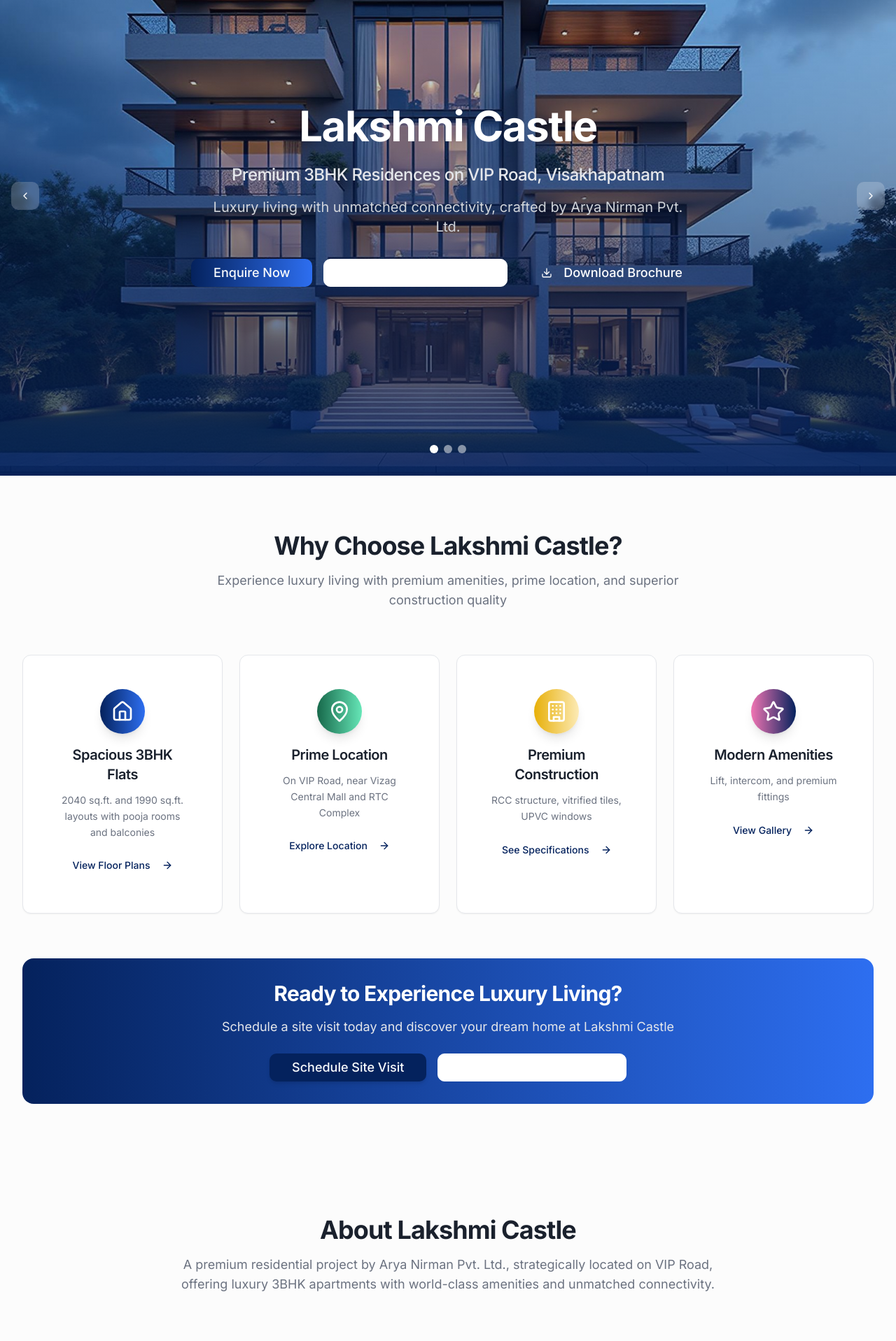
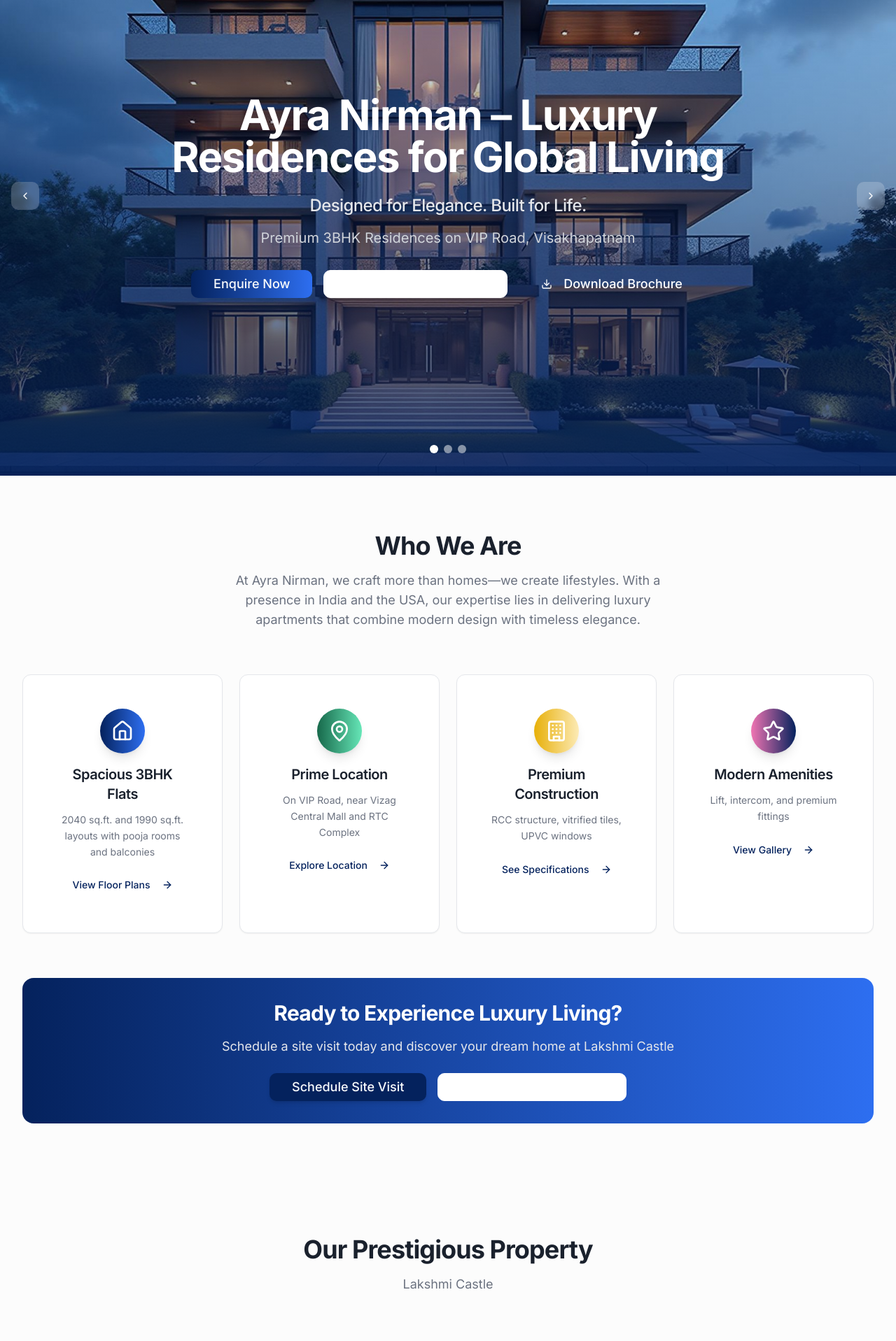
Before and after one commit to khyathi2808/lakshmi-castle-showcase, a React (Vite) app: page / in a window 1280 px wide. Shown: the part 120-2037 px from the top of the page at 70% size. Built offline with nearby package versions, Linux system fonts and the light colour scheme.

Commit message:
Refactor: Update website content and styling

```diff
--- a/src/components/AboutSection.tsx
+++ b/src/components/AboutSection.tsx
@@ -46,11 +46,10 @@ const AboutSection = () => {
         {/* Header */}
         <div className="text-center mb-16">
           <h2 className="text-3xl md:text-4xl font-bold text-foreground mb-4">
-            About Lakshmi Castle
+            Our Prestigious Property
           </h2>
           <p className="text-lg text-muted-foreground max-w-3xl mx-auto">
-            A premium residential project by Arya Nirman Pvt. Ltd., strategically located on VIP Road,
-            offering luxury 3BHK apartments with world-class amenities and unmatched connectivity.
+            Lakshmi Castle
           </p>
         </div>
 
--- a/src/components/ContactSection.tsx
+++ b/src/components/ContactSection.tsx
@@ -155,31 +155,6 @@ const ContactSection = () => {
               </Button>
             </div>
 
-            {/* Developer Information */}
-            <Card className="card-premium mt-8">
-              <CardHeader>
-                <CardTitle className="text-lg">Developer Details</CardTitle>
-              </CardHeader>
-              <CardContent>
-                <div className="space-y-3 text-sm">
-                  <div>
-                    <h5 className="font-semibold text-foreground">Ayra Nirman Private Limited</h5>
-                    <p className="text-muted-foreground">
-                      Crafting luxury residences for global living. With operations in India and USA, we combine modern design with timeless elegance.
-                    </p>
-                    <p className="text-muted-foreground mt-2">
-                      504, 5th Floor, Kotu Empire, VIP Rd<br />
-                      Siripuram, Visakhapatnam, Andhra Pradesh 530003<br />
-                      Email: info@ayranirman.com
-                    </p>
-                  </div>
-                  <div>
-                    <h5 className="font-semibold text-foreground">Project Architect</h5>
-                    <p className="text-muted-foreground">K. Uday Sankar</p>
-                  </div>
-                </div>
-              </CardContent>
-            </Card>
           </div>
 
           {/* Contact Form */}
--- a/src/components/HeroSection.tsx
+++ b/src/components/HeroSection.tsx
@@ -13,9 +13,9 @@ const HeroSection = () => {
   const slides = [
     {
       image: heroBuilding1,
-      title: "Lakshmi Castle",
-      subtitle: "Premium 3BHK Residences on VIP Road, Visakhapatnam",
-      description: "Luxury living with unmatched connectivity, crafted by Arya Nirman Pvt. Ltd."
+      title: "Ayra Nirman – Luxury Residences for Global Living",
+      subtitle: "Designed for Elegance. Built for Life.",
+      description: "Premium 3BHK Residences on VIP Road, Visakhapatnam"
     },
     {
       image: heroBuilding2,
--- a/src/components/Navigation.tsx
+++ b/src/components/Navigation.tsx
@@ -38,7 +38,7 @@ const Navigation = () => {
   };
 
   return (
-    <nav className="fixed top-0 left-0 right-0 z-50 bg-background/95 backdrop-blur-md border-b border-border">
+    <nav className="fixed top-0 left-0 right-0 z-50 bg-background/95 backdrop-blur-md border-b border-border h-20">
       <div className="max-w-7xl mx-auto px-4 sm:px-6 lg:px-8">
         <div className="flex justify-between items-center h-16">
           {/* Logo */}
@@ -46,7 +46,7 @@ const Navigation = () => {
             <img
               src="https://res.cloudinary.com/dwzqkft2i/image/upload/v1756901252/generated-image_2_1_k6pmdg.jpg"
               alt="Ayra Nirman Logo"
-              className="h-10 w-auto object-contain"
+              className="h-20 w-auto object-contain"
             />
           </div>
 
--- a/src/components/ProjectHighlights.tsx
+++ b/src/components/ProjectHighlights.tsx
@@ -50,10 +50,10 @@ const ProjectHighlights = () => {
       <div className="max-w-7xl mx-auto px-4 sm:px-6 lg:px-8">
         <div className="text-center mb-16">
           <h2 className="text-3xl md:text-4xl font-bold text-foreground mb-4">
-            Why Choose Lakshmi Castle?
+            Who We Are
           </h2>
           <p className="text-lg text-muted-foreground max-w-2xl mx-auto">
-            Experience luxury living with premium amenities, prime location, and superior construction quality
+            At Ayra Nirman, we craft more than homes—we create lifestyles. With a presence in India and the USA, our expertise lies in delivering luxury apartments that combine modern design with timeless elegance.
           </p>
         </div>
 
```
